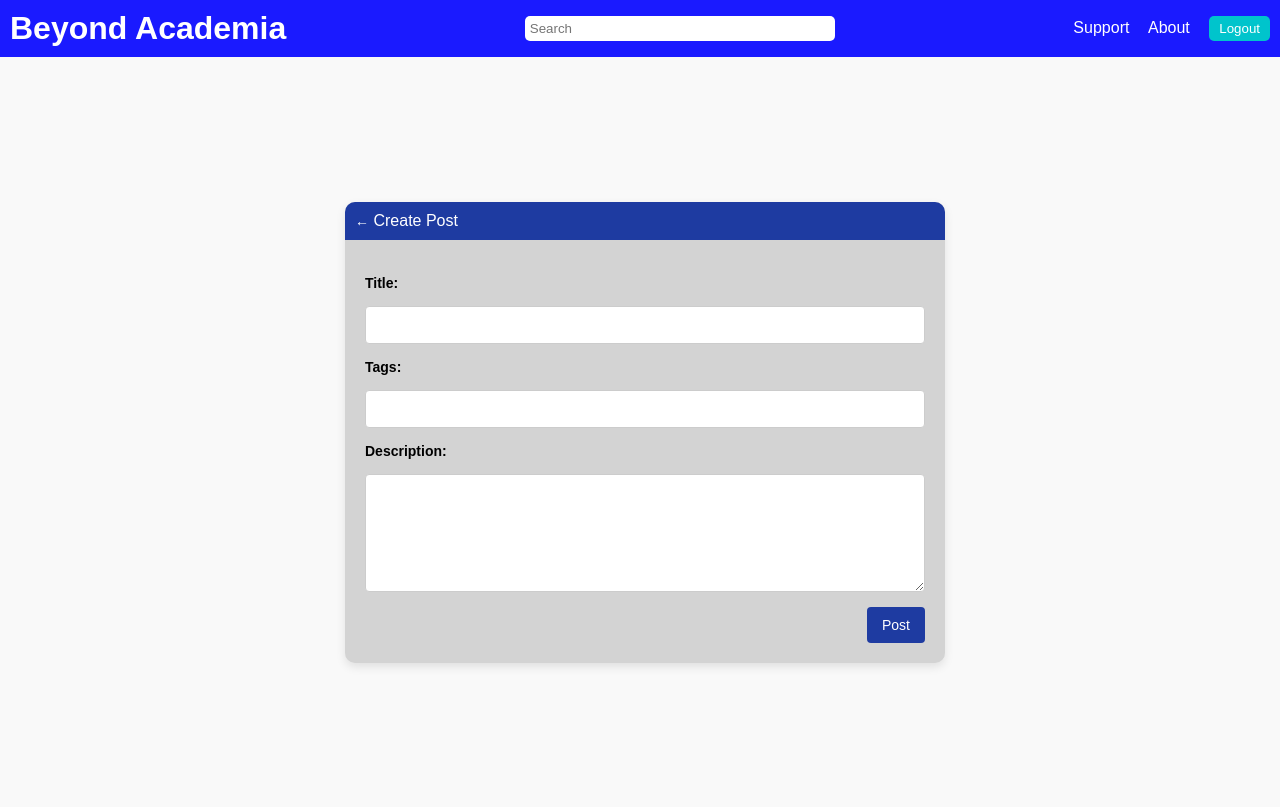
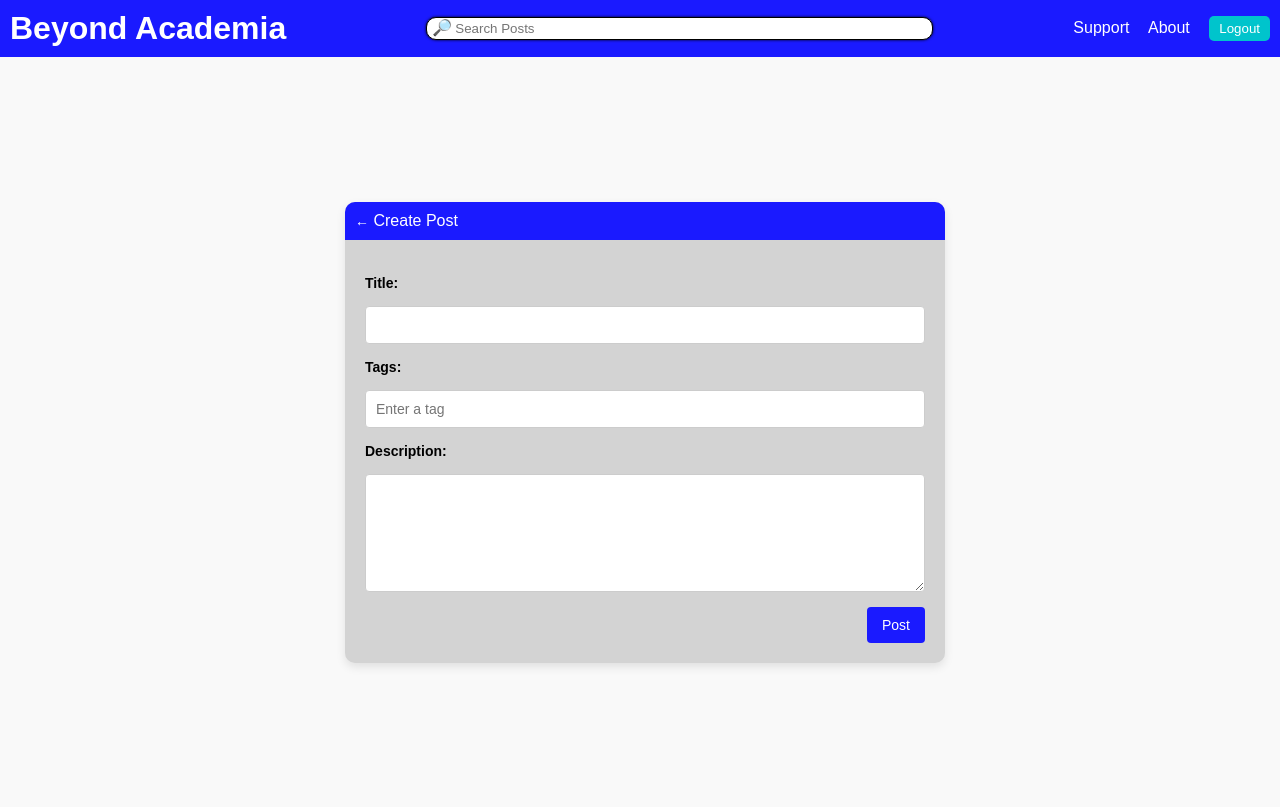
Before and after one commit to DarkerKin/Beyond-Academia-, a Django app: page /create-room/ in a window 1280 px wide. Run offline with Django 4.2, Linux system fonts and the light colour scheme; a user stored in the database is signed in; data comes from the database, SQL or seed files in the repository; both versions use the stored data as it was after the commit.

Commit message:
made massive changes to the website design and functionalities

```diff
--- a/base/forms.py
+++ b/base/forms.py
@@ -1,12 +1,26 @@
+from django import forms
 from django.forms import ModelForm
 from .models import Room, Message
 
 class RoomForm(ModelForm):
+    topic = forms.CharField(max_length=100, widget=forms.TextInput(attrs={
+        'placeholder': 'Enter a tag',
+        'class': 'form-control'
+    }))
+
     class Meta:
         model = Room
-        fields = '__all__'
+        fields = [ 'name', 'description']
+        widgets = {
+            'name': forms.TextInput(attrs={'class': 'form-control'}),
+            'description': forms.Textarea(attrs={'class': 'form-control', 'rows': 6}),
+        }
+
 
 class MessageForm(ModelForm):
     class Meta:
         model = Message
-        fields = '__all__'
+        fields = ['body']
+        widgets = {
+            'description': forms.Textarea(attrs={'class': 'form-control', 'rows': 6}),
+        }
--- a/base/templates/base/login.html
+++ b/base/templates/base/login.html
@@ -12,6 +12,7 @@
         <div class="right">
             <h3>Login</h3>
             <form action="#" method="POST">
+                {% csrf_token %}
                 <label for="username">Username</label>
                 <input type="text" id="username" name="username" required>
 
--- a/base/templates/base/room_form.html
+++ b/base/templates/base/room_form.html
@@ -11,14 +11,14 @@
         </div>
         <div class="form-container">
             <form action="#" method="POST">
+                {% csrf_token %}
                 <label for="title">Title:</label>
-                <input type="text" id="title" name="title" required>
-
+                {{form.name}}
                 <label for="tags">Tags:</label>
-                <input type="text" id="tags" name="tags" required>
+                {{ form.topic }}
 
                 <label for="description">Description:</label>
-                <textarea id="description" name="description" rows="6" required></textarea>
+                {{ form.description }}
 
                 <button type="submit">Post</button>
             </form>
--- a/base/views.py
+++ b/base/views.py
@@ -62,7 +62,6 @@ def logoutUser(request):
     logout(request)
     return redirect('home')
 
-
 def registerPage(request):
     page = 'register'
     form = UserCreationForm()
@@ -78,8 +77,6 @@ def registerPage(request):
             messages.error(request,'an error occured')
 
     return render(request,'base/register.html', {'form':form} )
-
-
 
 
 def home(request):
@@ -126,11 +123,20 @@ def createRoom(request):
     if request.method == 'POST':
         form = RoomForm(request.POST)
         if form.is_valid():
-            form.save()
+            # Get or create the topic instance from the input
+            topic_name = form.cleaned_data.get('topic')
+            topic, created = Topic.objects.get_or_create(name=topic_name.strip())
+
+            # Save the room
+            room = form.save(commit=False)  # Don't save yet to the database
+            room.topic = topic  # Assign the Topic instance
+            room.host = request.user  # Assign the logged-in user as the host
+            room.save()  # Save the Room instance to the database
             return redirect('home')
 
     context = {'form': form}
-    return render(request,'base/room_form.html',context )
+    return render(request, 'base/room_form.html', context)
+
 
 
 
@@ -192,7 +198,11 @@ def deleteMessage(request,pk):
 def updateMessage(request,pk):
     message = Message.objects.get(id=pk)
     form = MessageForm(instance=message)
-
+    print(message.user)
+    print(message.room)
+    # username = form.cleaned_data.get('user')
+    # room = form.cleaned_data.get('room')
+    #print(username,room)
     if request.user != message.user:
         return HttpResponse('Must have created the post to edit ')
 
@@ -202,5 +212,5 @@ def updateMessage(request,pk):
             form.save()
             return redirect('room', pk=message.room.id)
 
-    context = {'form': form}
+    context = {'form': form, 'username':message.user, 'room':message.room}
     return render(request,'base/message_form.html',context)
--- a/static/css/create-room.css
+++ b/static/css/create-room.css
@@ -16,7 +16,7 @@
 }
 
 .card-header {
-    background-color: #1e3ba1;
+    background-color: #1a1aff;
     color: #fff;
     padding: 10px;
     border-radius: 10px 10px 0 0;
@@ -42,7 +42,7 @@ form label {
 }
 
 
-form input,
+.form-container form input,
 form textarea {
 
     padding: 10px;
@@ -51,10 +51,10 @@ form textarea {
     font-size: 14px;
 }
 
-form button {
+.form-container form button {
     align-self: flex-end;
     padding: 10px 15px;
-    background-color: #1e3ba1;
+    background-color: #1a1aff;
     color: #fff;
     border: none;
     border-radius: 4px;
@@ -62,10 +62,13 @@ form button {
     cursor: pointer;
 }
 
-form button:hover {
+.form-container form button:hover {
     background-color: #162c79;
 }
 
 .form-container{
     margin:20px;
 }
+.navbar-form{
+    padding-top: 100px;
+}
--- a/templates/navbar.html
+++ b/templates/navbar.html
@@ -2,9 +2,12 @@
     <div class="header-left">
         <h1><a href="/">Beyond Academia</a></h1>
     </div>
-    <div class="header-center">
-        <input type="text" placeholder="Search">
-    </div>
+    <label class="searchbar">
+        🔎
+        <form  method="GET" action="{% url 'home'%}">
+            <input type="text" name="q" placeholder="Search Posts"/>
+        </form>
+    </label>
     <div class="header-right">
         <a href="/safety/">Support</a>
         <a href="/about/">About</a>
@@ -41,6 +44,29 @@
             border-radius: 5px;
             border: none;
         }
+        .searchbar{
+        width: 500px;
+        border-radius: 10px;
+        border:1px solid black;
+        padding-left:5px;
+        box-shadow: 0 0 3px black;
+        background-color:white;
+        display: flex;
+        }
+        .searchbar form{
+            padding: 3px;
+        }
+        .searchbar input{
+        border:none;
+        background: none;
+        width:500px;
+        padding: 0px 0px 0px 0px;
+        margin-right: 5px;
+        }
+
+        .searchbar input:focus {
+            outline: none;
+        }
 
         .header-right a {
             color: white;
```
Also changed, not shown: base/templates/base/home.html (+5 -4 lines), base/templates/base/message_form.html (+20 -7 lines), base/templates/base/register.html (+8 -1 lines), base/templates/base/room.html (+17 -9 lines), db.sqlite3, 1 other file.
